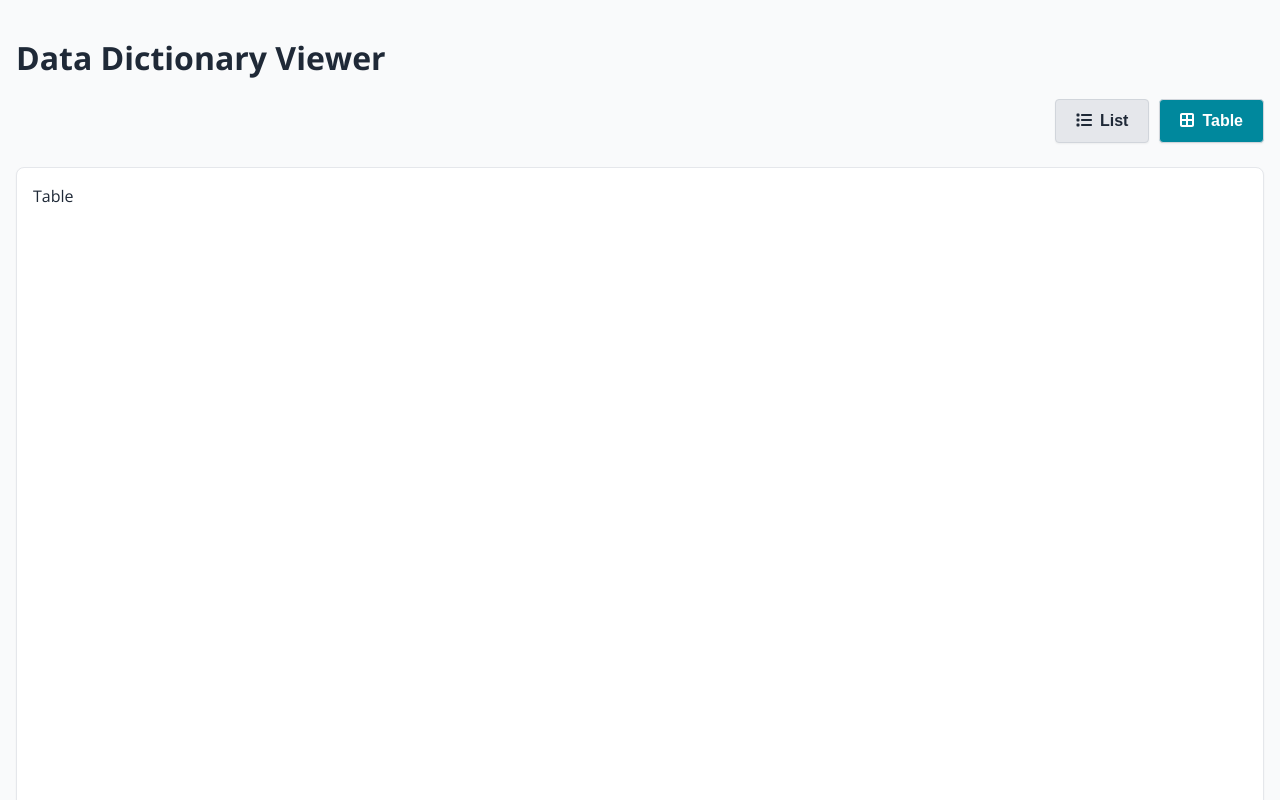
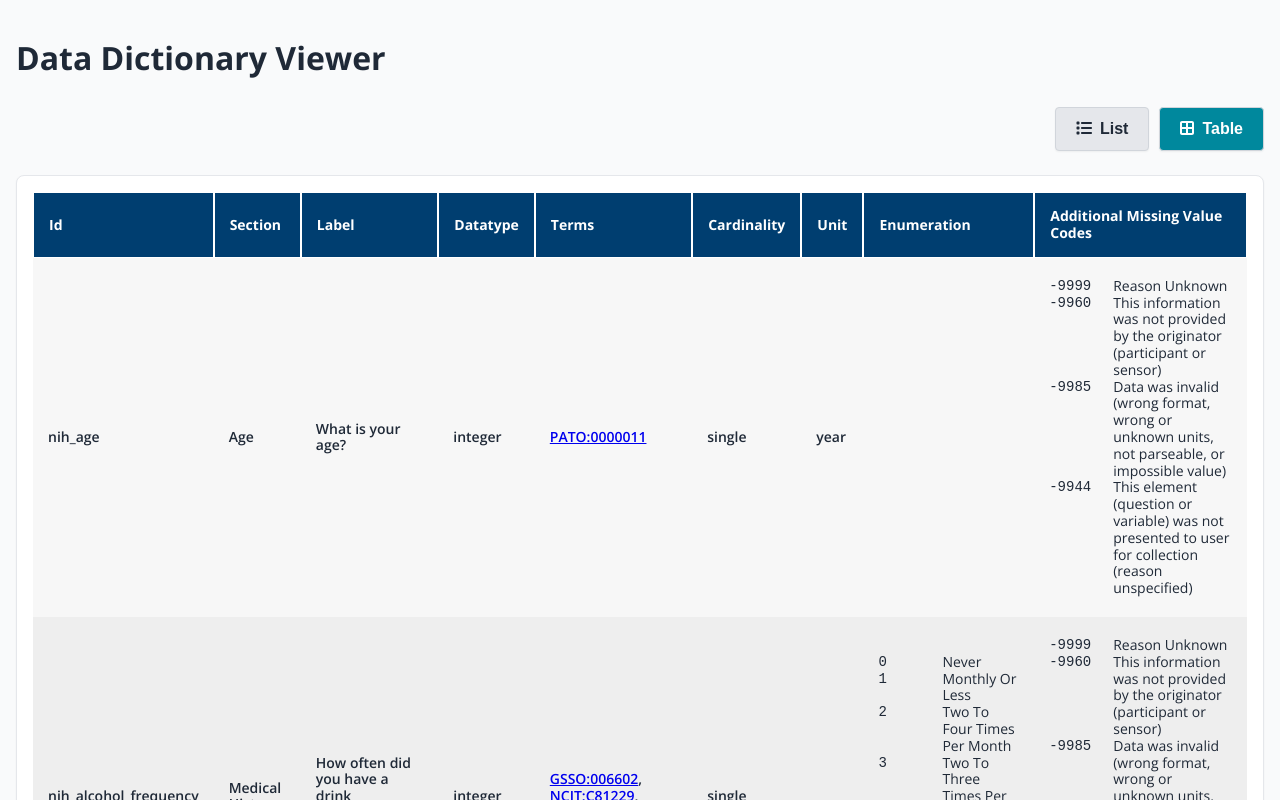
Before and after one commit to bmir-radx/data-dictionary-viewer-component, a React (Vite) app: page / in a window 1280 px wide. Both pictures are taken after a click on the button "Table". Shown: the top 800 px of the page. Built offline with nearby package versions, Linux system fonts and the light colour scheme.

Commit message:
add TableView display

```diff
--- a/src/components/App/App.jsx
+++ b/src/components/App/App.jsx
@@ -3,6 +3,7 @@ import { FontAwesomeIcon } from '@fortawesome/react-fontawesome';
 import { faList, faBorderAll } from '@fortawesome/free-solid-svg-icons';
 import classes from './App.module.scss';
 import ListView from '../ListView/ListView';
+import TableView from '../TableView/TableView';
 
 function App() {
 
@@ -82,7 +83,7 @@ function App() {
                 </button>
             </div>
             <div className={classes.content}>
-                {activeView === 'list' ? <ListView variables={variables} tooltips={tooltips} /> : <div>Table</div>}
+                {activeView === 'list' ? <ListView variables={variables} tooltips={tooltips} /> : <TableView variables={variables} tooltips={tooltips} />}
             </div>
         </>
     )
--- a/src/components/App/App.module.scss
+++ b/src/components/App/App.module.scss
@@ -3,7 +3,7 @@
 h1 {
   font-size: 2em;
   line-height: 1.1;
-  margin: 1.5rem 0;
+  margin: 1.5rem 0 2rem;
 }
 
 .buttons {
@@ -42,7 +42,5 @@ button {
   border-radius: 0.5rem;
   border: 1px solid $gray-200;
   padding: 1rem;
-  height: 800px;
-  overflow-y: scroll;
   box-shadow: $shadow;
 }
--- a/src/components/ListView/ListView.module.scss
+++ b/src/components/ListView/ListView.module.scss
@@ -3,4 +3,6 @@
   grid-template-columns: repeat(auto-fit, minmax(360px, 1fr));
   justify-items: center;
   gap: 20px;
+  max-height: 800px;
+  overflow-y: auto;
 }
--- /dev/null
+++ b/src/components/TableView/TableView.jsx
@@ -0,0 +1,45 @@
+import classes from './TableView.module.scss';
+
+function TableView({variables, tooltips}) {
+
+    const fields = ['Id', 'Section', 'Label', 'Datatype', 'Terms', 'Cardinality', 'Unit', 'Enumeration', 'Additional Missing Value Codes'];
+
+    const headers = fields.map(field => <th>{field}</th>)
+
+    const rows = variables.map(variable => {
+        return <tr>{fields.map(field => {
+            let element = variable[field];
+
+            if (field === 'Terms') {
+                const terms = element.split(' ');
+                element = terms.map((term, i) => {
+                    const [ontology, concept] = term.split(':');
+                    const encoded = ontology === 'NCIT'
+                        ? encodeURIComponent(`http://ncicb.nci.nih.gov/xml/owl/EVS/Thesaurus.owl#${concept}`)
+                        : encodeURIComponent(`http://purl.obolibrary.org/obo/${ontology}_${concept}`);
+                    const url = `https://bioportal.bioontology.org/ontologies/${ontology}/?p=classes&conceptid=${encoded}`;
+
+                    return <><a href={url} target='_blank'>{term}</a>{i + 1 < terms.length && ', '}</>
+                })
+            } else if (['Enumeration', 'Additional Missing Value Codes'].includes(field)) {
+                element = (variable[field] === '' || variable[field] === undefined) ? variable[field] : variable[field].split('|').map((v, i) => {
+                    const value = v.split('=')
+                    return <div className={classes.flex} key={i}><span className={classes.value}>{value[0].trim().replace(/"/g, '')}</span><span>{value[1].trim().replace(/\[|\]/g, '')}</span></div>
+                })
+            }
+
+            return <td>{element}</td>})
+        }</tr>
+    })
+
+    return (
+        <div className={classes.wrapper}>
+            <table>
+                <thead><tr>{headers}</tr></thead>
+                <tbody>{rows}</tbody>
+            </table>
+        </div>
+    )
+}
+
+export default TableView;
--- /dev/null
+++ b/src/components/TableView/TableView.module.scss
@@ -0,0 +1,48 @@
+@import '../../styles/colors.scss';
+
+.wrapper {
+  overflow: auto;
+  max-height: 800px;
+}
+
+table {
+  font-size: 0.875rem;
+  border-collapse: separate;
+  border-spacing: 0;
+  line-height: 1.2;
+  font-weight: 600;
+  thead {
+    position: -webkit-sticky;
+    position: sticky;
+    top: 0;
+    margin: 0;
+    z-index: 2;
+    th {
+      background-color: $blue;
+      color: $white;
+      padding: 15px;
+      text-align: left;
+      border: 1px solid $white;
+    }
+  }
+  tbody {
+    tr:nth-child(odd) {
+      background-color: $table-odd;
+    }
+    tr:nth-child(even) {
+      background-color: $table-even;
+    }
+    td {
+      padding: 20px 15px;
+    }
+  }
+}
+
+.flex {
+  display: flex;
+  font-weight: 400;
+  .value {
+    font-family: monospace;
+    min-width: 4rem;
+  }
+}
--- a/src/index.scss
+++ b/src/index.scss
@@ -15,6 +15,10 @@
   -moz-osx-font-smoothing: grayscale;
 }
 
+*, :after, :before {
+  box-sizing: border-box;
+}
+
 body {
   margin: 0;
   display: flex;
--- a/src/styles/colors.scss
+++ b/src/styles/colors.scss
@@ -2,10 +2,14 @@ $black: #1f2937;
 $white: #ffffff;
 $gray: #6b7280;
 $teal: #00889d;
+$blue: #003e70;
 
 $gray-50: #f9fafb;
 $gray-100: #f3f4f6;
 $gray-200: #e5e7eb;
 $gray-300: #d1d5db;
 
+$table-odd: #f7f7f7;
+$table-even: #eeeeee;
+
 $shadow: 0 1px 2px 0 rgb(0 0 0 / 0.05);
```
